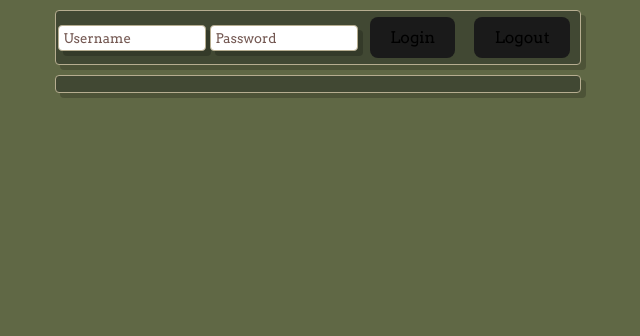
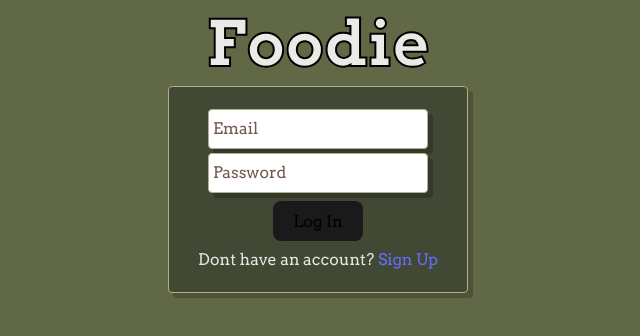
Before and after one commit to OneAbowAll/Foodie, a React (Vite) app: page / in a window 1280 px wide. Shown: the top 336 px of the page, without its empty margins (322-962 px from the left). Built offline with nearby package versions, Linux system fonts and the light colour scheme; no server answers.

Commit message:
Fixxato delle cose del login + cose carine

```diff
--- a/src/App.tsx
+++ b/src/App.tsx
@@ -39,8 +39,8 @@ function App() {
           :
           <Route>
             <Route path="/" element={<LoginPage/>}/>
-            <Route path="login" element={<LoginPage/>}/>
-            <Route path="signin" element={<SignUp/>} />
+            <Route path="/login" element={<LoginPage/>}/>
+            <Route path="/signup" element={<SignUp/>} />
           </Route>
           }
         </Routes>
--- a/src/app/Header.tsx
+++ b/src/app/Header.tsx
@@ -39,8 +39,8 @@ export function Header({ onSearch, onSortChange } : { onSearch: (search: string)
       </div>
 
       <div>
+        {userSession?.displayName}<span> | </span>
         {userSession?.email}
-        {userSession?.displayName}
         <button onClick={handleLogOut} >Log Out</button>
       </div>
     </div>
--- a/src/authentication/LoginPage.tsx
+++ b/src/authentication/LoginPage.tsx
@@ -1,46 +1,40 @@
 import { signInWithEmailAndPassword, signOut } from "firebase/auth";
 import { useContext, useRef, useState } from "react";
 import { FirebaseContext } from "../firebase/FirebaseContext";
+import { useNavigate } from "react-router";
 
 export function LoginPage()
 {
+    const navigate = useNavigate();
     const firebase = useContext(FirebaseContext);
-    const [debug, setDebug] = useState("");
+    const [error, setError] = useState("");
 
-    const usernameInput = useRef<HTMLInputElement>(null);
+    const emailInput = useRef<HTMLInputElement>(null);
     const passwordInput = useRef<HTMLInputElement>(null);
 
     const handleSignIn = ()=>
     {
         signInWithEmailAndPassword(
             firebase!.auth,
-            usernameInput.current!.value,
+            emailInput.current!.value,
             passwordInput.current!.value
-        ).then(
-        (user)=>
-        {
-            setDebug(JSON.stringify(user));
-        })
-    }
-
-    const handleSignOut = ()=>
-    {
-        signOut(
-            firebase!.auth
-        ).then();
+        )
+        .then(()=>navigate("/"))
+        .catch((error) => setError(error.message));
     }
 
     return(
         <>
-        <div className="container">
-            <input type="text" ref={usernameInput} placeholder="Username"></input>
-            <input type="password" ref={passwordInput} placeholder="Password"></input>
-            <button onClick={handleSignIn}>Login</button>
-            <button onClick={handleSignOut}>Logout</button>
+        <h1 className="text-outline">Foodie</h1>
+        <div className="container auth-container">
+            <input type="text" ref={emailInput} placeholder="Email"></input><br/>
+            <input type="password" ref={passwordInput} placeholder="Password"></input><br/>
+            <button onClick={handleSignIn}>Log In</button><br/>
+            <p>Dont have an account? <a onClick={()=>navigate("/signup")}>Sign Up</a></p>
         </div>
-        <div className="container">
-            <p>
-                {debug}
+        <div className="container auth-container" hidden={(error==="") ? true : false}>
+            <p className="error">
+                {error}
             </p>
         </div>
         </>
--- a/src/authentication/SignUpPage.tsx
+++ b/src/authentication/SignUpPage.tsx
@@ -1,46 +1,55 @@
-import { signInWithEmailAndPassword, signOut } from "firebase/auth";
+import { createUserWithEmailAndPassword, signInWithEmailAndPassword, signOut, updateProfile } from "firebase/auth";
 import { useContext, useRef, useState } from "react";
 import { FirebaseContext } from "../firebase/FirebaseContext";
+import { useNavigate } from "react-router";
 
 export function SignUp()
 {
+    const navigate = useNavigate();
     const firebase = useContext(FirebaseContext);
-    const [debug, setDebug] = useState("");
+    const [error, setError] = useState("");
 
     const usernameInput = useRef<HTMLInputElement>(null);
+    const emailInput = useRef<HTMLInputElement>(null);
     const passwordInput = useRef<HTMLInputElement>(null);
 
     const handleSignIn = ()=>
     {
-        signInWithEmailAndPassword(
+        const username = usernameInput.current!.value;
+        if(username.trim() === "" || username.length < 6)
+        {
+            setError("Provided username is not valid, must be at least 6 chars.");
+            return;
+        }
+
+        createUserWithEmailAndPassword(
             firebase!.auth,
-            usernameInput.current!.value,
+            emailInput.current!.value,
             passwordInput.current!.value
-        ).then(
-        (user)=>
-        {
-            setDebug(JSON.stringify(user));
+        )
+        .then((userData) =>{
+            updateProfile(
+                userData.user,
+                {displayName: usernameInput.current!.value}
+            )
+            .then(() => navigate("/"));
         })
-    }
-
-    const handleSignOut = ()=>
-    {
-        signOut(
-            firebase!.auth
-        ).then();
+        .catch((error) => setError(error.message));
     }
 
     return(
         <>
-        <div className="container">
-            <input type="text" ref={usernameInput} placeholder="Username"></input>
-            <input type="password" ref={passwordInput} placeholder="Password"></input>
-            <button onClick={handleSignIn}>Login</button>
-            <button onClick={handleSignOut}>Logout</button>
+        <h1 className="text-outline">Foodie</h1>
+        <div className="container auth-container">
+            <input type="text" ref={usernameInput} placeholder="Username"></input><br/>
+            <input type="text" ref={emailInput} placeholder="Email"></input><br/>
+            <input type="password" ref={passwordInput} placeholder="Password"></input><br/>
+            <button onClick={handleSignIn}>Sign Up</button><br/>
+            <p>Already have an account? <a onClick={()=>navigate("/login")}>Log In</a></p>
         </div>
-        <div className="container">
-            <p>
-                {debug}
+        <div className="container" hidden={(error==="") ? true : false}>
+            <p className="error">
+                {error}
             </p>
         </div>
         </>
--- a/src/index.css
+++ b/src/index.css
@@ -251,3 +251,36 @@ select:focus
   bottom: 12px;
   left: 0px;
 }
+
+.text-outline
+{
+  font-size: 4em;
+  line-height: 0px;
+  -webkit-text-stroke-width: 2px;
+  -webkit-text-stroke-color: black;
+}
+
+.auth-container
+{
+  padding: 20px 20px 20px 20px;
+}
+
+.auth-container > p
+{
+  margin: 0px;
+}
+
+
+.auth-container > input
+{
+  min-height: 40px;
+  min-width: 220px;
+
+  font-size: medium;
+}
+
+.error
+{
+  color: rgb(243, 81, 81);
+  font-weight: 400;
+}
```
